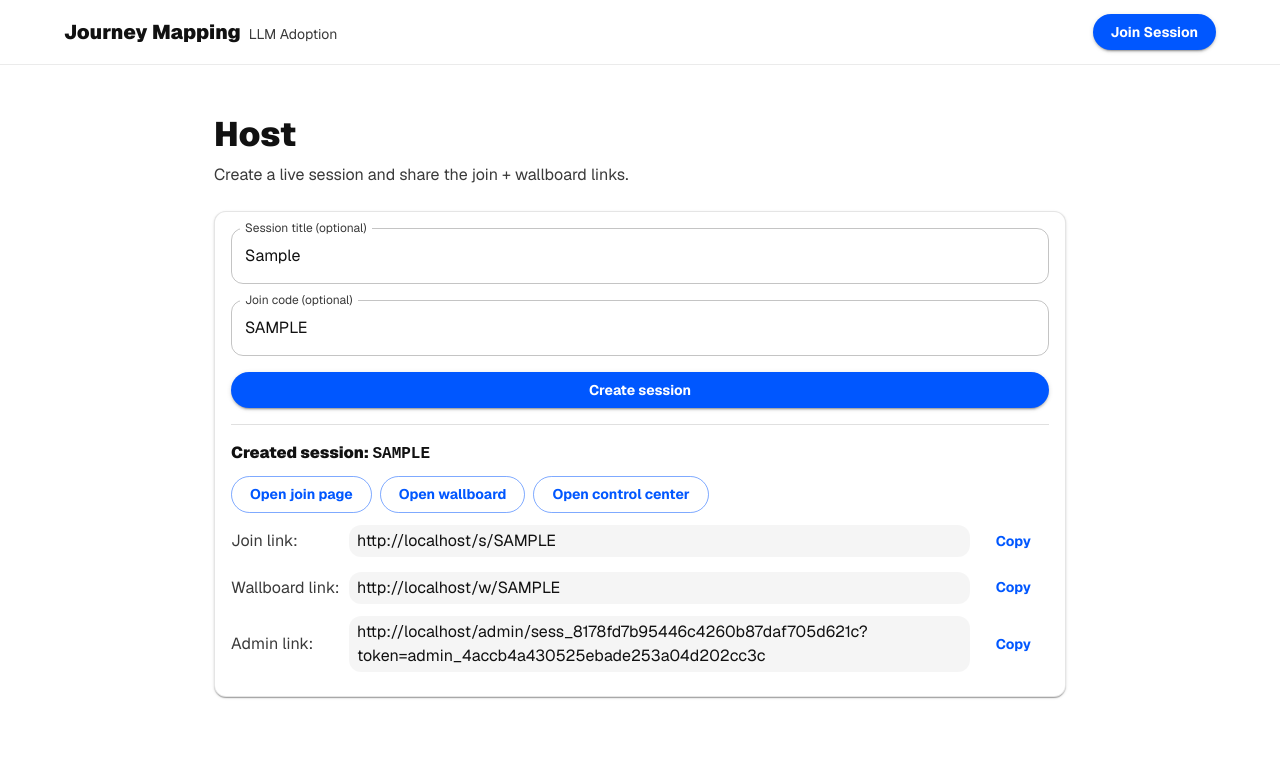
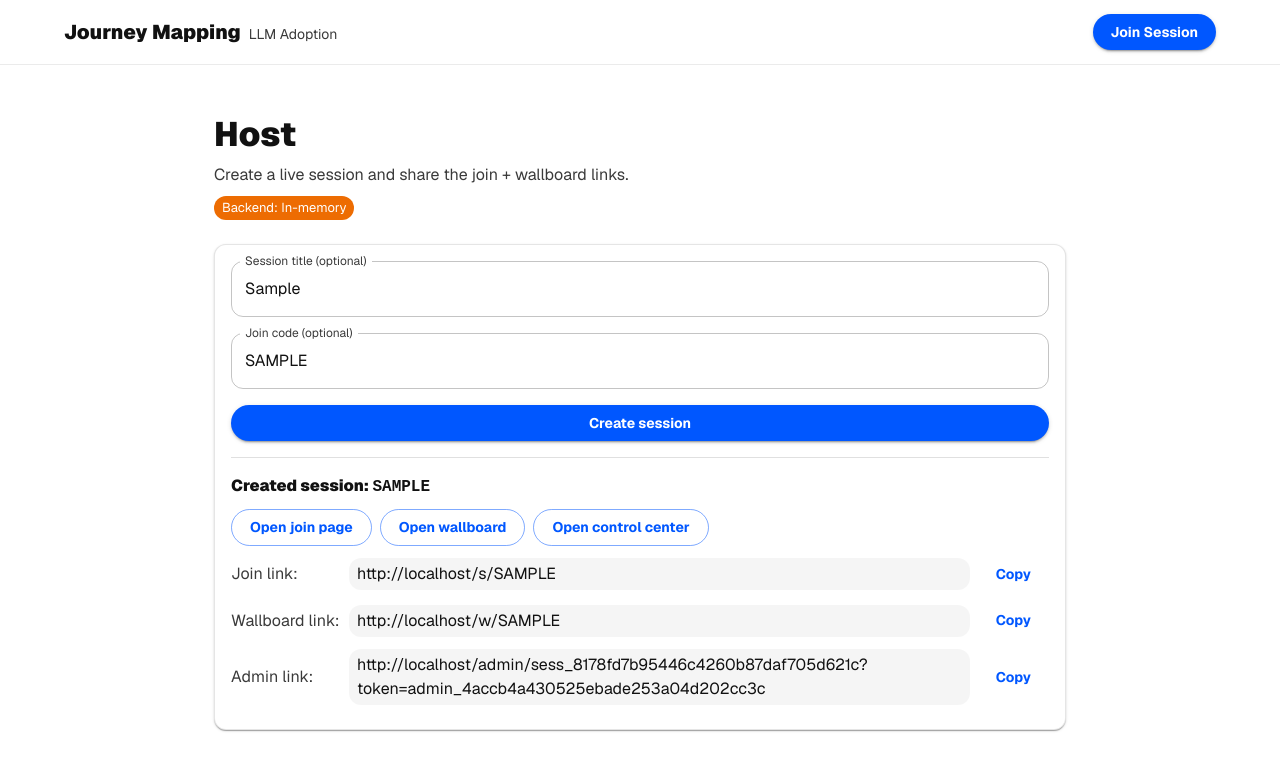
Before and after one commit to jayclockwork/where-is-maldo, a Next.js app in the folder web/: page /host in a window 1280 px wide. Both pictures are taken after typing "Sample", "Sample" into the empty fields and a click on the button "Create session". Shown: the top 770 px of the page. Built offline with nearby package versions, Linux system fonts and the light colour scheme; no server answers; what @mui/material-nextjs would draw is missing.

Commit message:
Debugging Supabase

```diff
--- /dev/null
+++ b/web/src/app/api/debug/backend/route.ts
@@ -0,0 +1,11 @@
+import { NextResponse } from "next/server";
+
+export const runtime = "nodejs";
+
+export async function GET() {
+  const hasUrl = !!process.env.SUPABASE_URL;
+  const hasKey = !!process.env.SUPABASE_SERVICE_ROLE_KEY;
+  const backend = hasUrl && hasKey ? "supabase" : "in-memory";
+  const supabaseHost = hasUrl ? new URL(process.env.SUPABASE_URL!).host : null;
+  return NextResponse.json({ backend, hasSupabaseUrl: hasUrl, hasServiceRoleKey: hasKey, supabaseHost });
+}
--- a/web/src/app/host/page.tsx
+++ b/web/src/app/host/page.tsx
@@ -1,6 +1,6 @@
 "use client";
 
-import { useMemo, useState } from "react";
+import { useEffect, useMemo, useState } from "react";
 import Link from "next/link";
 import {
   Alert,
@@ -8,6 +8,7 @@ import {
   Button,
   Card,
   CardContent,
+  Chip,
   Container,
   Divider,
   Stack,
@@ -28,6 +29,7 @@ export default function HostPage() {
   const [creating, setCreating] = useState(false);
   const [error, setError] = useState<string | null>(null);
   const [created, setCreated] = useState<{ sessionId: string; joinCode: string; adminToken: string } | null>(null);
+  const [backendInfo, setBackendInfo] = useState<{ backend: string; supabaseHost: string | null } | null>(null);
 
   const origin = typeof window === "undefined" ? "" : window.location.origin;
 
@@ -53,6 +55,20 @@ export default function HostPage() {
       // ignore; user can still select/copy manually
     }
   }
+
+  useEffect(() => {
+    let alive = true;
+    (async () => {
+      const res = await fetch("/api/debug/backend", { cache: "no-store" });
+      if (!alive) return;
+      if (!res.ok) return;
+      const data = (await res.json()) as { backend: string; supabaseHost: string | null };
+      setBackendInfo(data);
+    })();
+    return () => {
+      alive = false;
+    };
+  }, []);
 
   async function onCreate() {
     setCreating(true);
@@ -93,6 +109,21 @@ export default function HostPage() {
             <Typography sx={{ color: "text.secondary", mt: 1 }}>
               Create a live session and share the join + wallboard links.
             </Typography>
+            <Box sx={{ mt: 1 }}>
+              {backendInfo ? (
+                <Chip
+                  size="small"
+                  color={backendInfo.backend === "supabase" ? "success" : "warning"}
+                  label={
+                    backendInfo.backend === "supabase"
+                      ? `Backend: Supabase (${backendInfo.supabaseHost ?? "unknown"})`
+                      : "Backend: In-memory"
+                  }
+                />
+              ) : (
+                <Chip size="small" label="Backend: checking…" />
+              )}
+            </Box>
           </Box>
 
           <Card>
```
Also changed, not shown: 1 other file (tests, documents, lock files or other folders).
